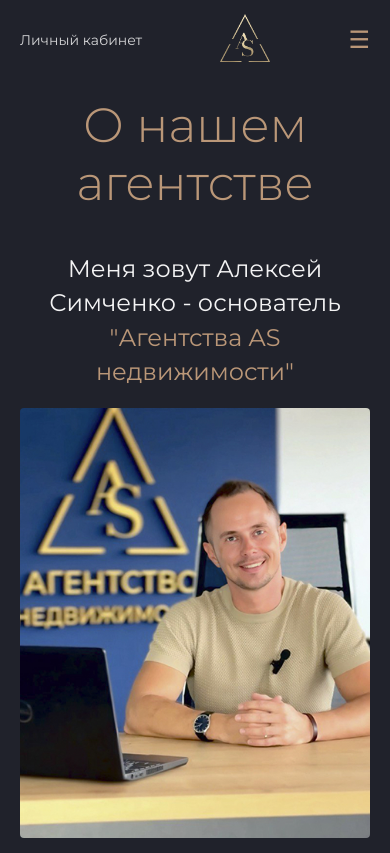
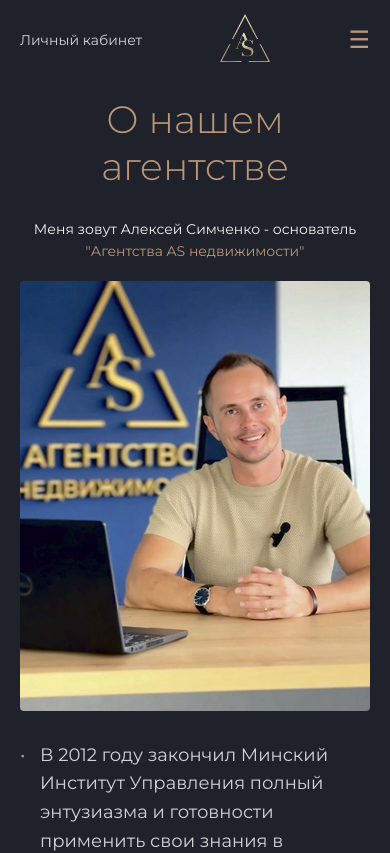
Before and after one commit to Max-Semian/realty_app, a Next.js app: page /realty_app/about-us in a window 390 px wide. Shown: the top 853 px of the page. Built offline with nearby package versions, Linux system fonts and the light colour scheme.

Commit message:
About Us page mobile subtitle fix

```diff
--- a/src/components/AboutUsSection/AboutUsSection.module.css
+++ b/src/components/AboutUsSection/AboutUsSection.module.css
@@ -221,13 +221,18 @@
     width: 100%;
   }
   .title {
-    font-size: 48px;
+    font-size: 38px;
     font-weight: 300;
     margin: 0;
     text-align: center !important;
   }
-  .subtitle {
-    font-size: 28px !important;
+  .subtitleMain {
+    font-size: 20px !important;
+    font-weight: 400;
+    margin-top: -10px !important;
+  }
+  .subtitleAgency {
+    font-size: 20px !important;
     font-weight: 400;
   }
   .header {
@@ -241,8 +246,9 @@
     gap: 10px;
   }
   .subtitle {
-    font-size: 16px;
+    font-size: 22px !important;
     text-align: center;
+    font-weight: 400;
   }
 }
 
```
